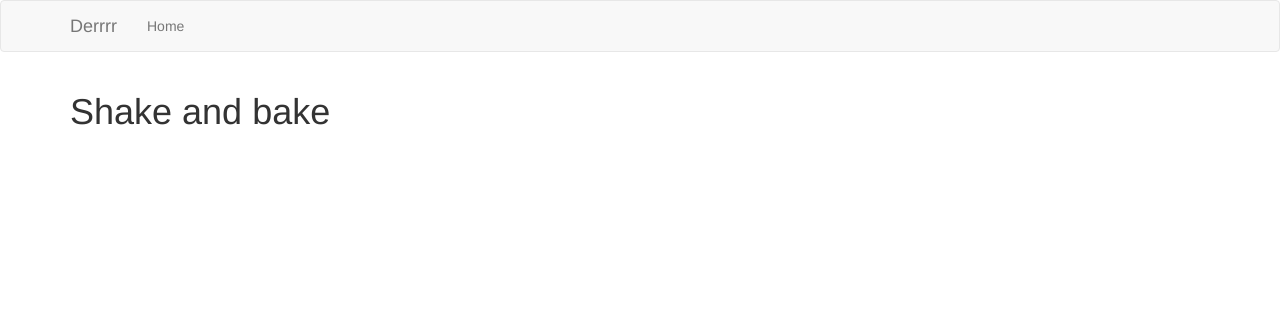
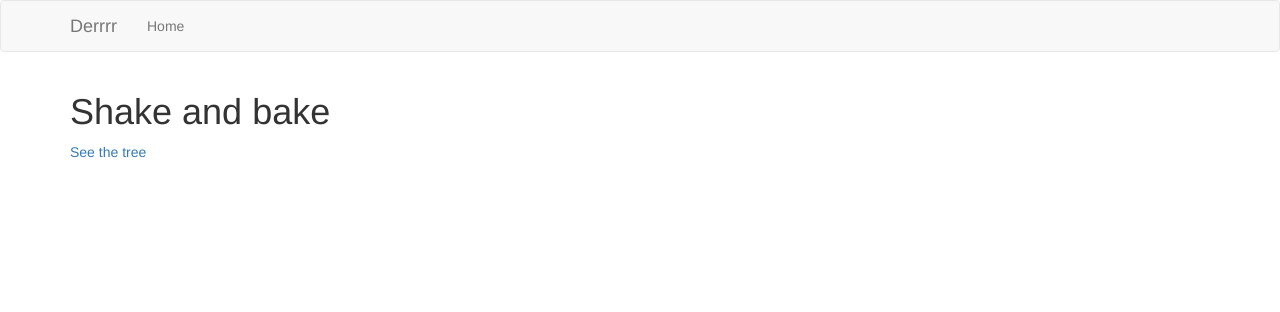
Before and after one commit to boymalloy/python-flask-d3-family-tree, a Flask app: template templates/treegenerator.html in a window 1280 px wide. Shown: the top 312 px of the page. Run offline with Flask 3, Linux system fonts and the light colour scheme; the template is opened without the code that fills it: most values are stand-ins (such as "Sample title", 1, 10 or a date in 2020); some libraries are stand-ins or nearby versions.

Commit message:
the tree file can be written each time

```diff
--- a/app.py
+++ b/app.py
@@ -38,7 +38,7 @@ def generator():
     assembled = start + fragment + end
 
     # writes the json tree to a static file
-    with open("static/tree/data/test.js", "x",) as file_Obj:
+    with open("static/tree/data/test.js", "w",) as file_Obj:
         file_Obj.write(assembled)
 
     return "complete"
--- a/templates/treegenerator.html
+++ b/templates/treegenerator.html
@@ -6,6 +6,7 @@
 
 <h1>Shake and bake</h1>
 <p>{{ generator() }}</p>
+<p><a href="/static/tree/familytree.html">See the tree</a></p>
 
 {% endblock  %}
 </div>
```
Also changed, not shown: 1 other file.
